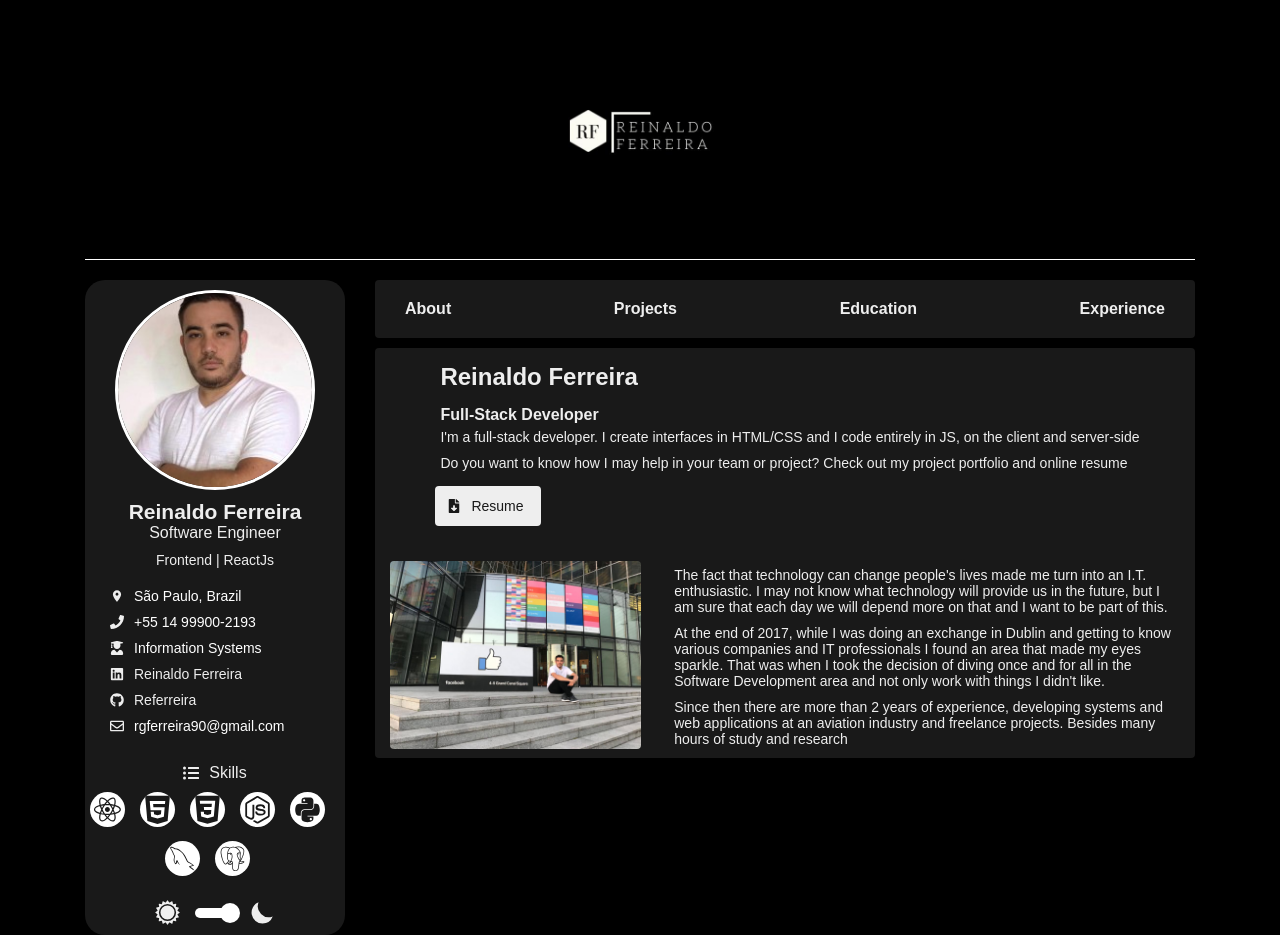
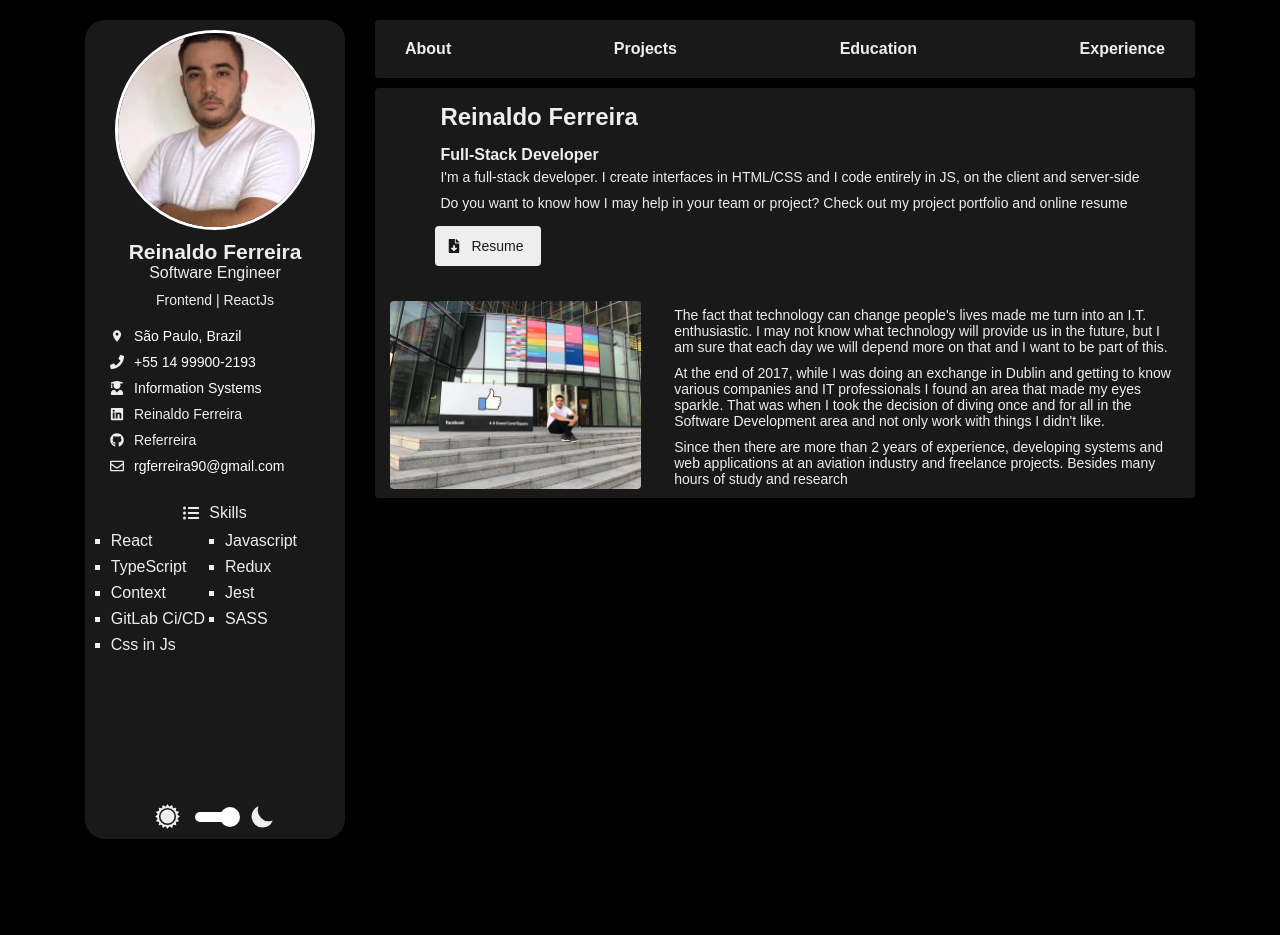
Before and after one commit to ReFerreira/Portifolio, a React (Create React App) app: page / in a window 1280 px wide. After the commit the page ends 839 px from the top, so only its background shows below. Built offline with nearby package versions, Linux system fonts and the light colour scheme; the HTML template or start-up script is replaced by a standard one.

Commit message:
refactored skills

```diff
--- a/src/components/Banner/index.jsx
+++ b/src/components/Banner/index.jsx
@@ -1,10 +1,8 @@
 /* eslint-disable react/jsx-no-target-blank */
 import React from "react";
 
-import foto from "../../assets/images/profile.jpg";
 
-import { Container, Content, Perfil } from "./styles";
-import Logo from "../../assets/images/banner.jpg";
+import { Container, Content } from "./styles";
 import ContactList from "../ContactList";
 import Skills from "../Skills";
 import Profile from "../Profile";
@@ -13,9 +11,6 @@ import ToggleTheme from "../ToggleTheme";
 export default function Banner({ toggleTheme }) {
   return (
     <Container>
-      <div className="banner">
-        <img src={Logo} alt="" />
-      </div>
       <div className="profile-resposive">
         <Content>
           <aside className="profile">
--- a/src/components/Skills/styles.jsx
+++ b/src/components/Skills/styles.jsx
@@ -1,14 +1,16 @@
-import styled from 'styled-components';
+import styled from "styled-components";
 
 export const Skills = styled.ul`
   display: flex;
+  flex-direction: column;
   align-items: center;
-  flex-direction: column;
+  height: 300px;
 
   strong {
     color: ${({ theme }) => theme.colors.text.primary};
     display: flex;
     align-items: center;
+    justify-content: center;
     font-weight: normal;
     font-size: 1.6rem;
     padding-top: 10px;
@@ -20,24 +22,13 @@ export const Skills = styled.ul`
   }
 
   ul {
-    list-style: none;
-    display: flex;
-    align-items: center;
-    justify-content: center;
+    list-style: square;
     flex-wrap: wrap;
-
+    display: grid;
+    grid-template-columns: repeat(2, 1fr);
+    grid-column-gap: 2rem;
+    grid-row-gap: 0.8rem;
     li {
-      margin: 0 5px 10px 0;
-
-      svg {
-        width: 35px;
-        height: 35px;
-        background: ${({ theme }) => theme.colors.secundary};
-        border-radius: 50%;
-        flex-shrink: 0;
-        color: ${({ theme }) => theme.colors.text.secundary};
-        margin-right: 10px;
-      }
     }
   }
 `;
--- a/src/constants/index.jsx
+++ b/src/constants/index.jsx
@@ -9,15 +9,6 @@ import {
   FaUserGraduate,
 } from "react-icons/fa";
 import { MdLocationOn } from "react-icons/md";
-import {
-  DiHtml5,
-  DiReact,
-  DiCss3,
-  DiNodejsSmall,
-  DiPython,
-  DiMysql,
-  DiPostgresql,
-} from "react-icons/di";
 
 export const Contact = [
   {
@@ -56,12 +47,24 @@ export const Contact = [
   },
 ];
 
+// export const SkillsConstant = [
+//   <DiReact />,
+//   <DiHtml5 />,
+//   <DiCss3 />,
+//   <DiNodejsSmall />,
+//   <DiPython />,
+//   <DiMysql />,
+//   <DiPostgresql />,
+// ];
+
 export const SkillsConstant = [
-  <DiReact />,
-  <DiHtml5 />,
-  <DiCss3 />,
-  <DiNodejsSmall />,
-  <DiPython />,
-  <DiMysql />,
-  <DiPostgresql />,
+  "React",
+  "Javascript",
+  "TypeScript",
+  "Redux",
+  "Context",
+  "Jest",
+  "GitLab Ci/CD",
+  "SASS",
+  "Css in Js",
 ];
```
